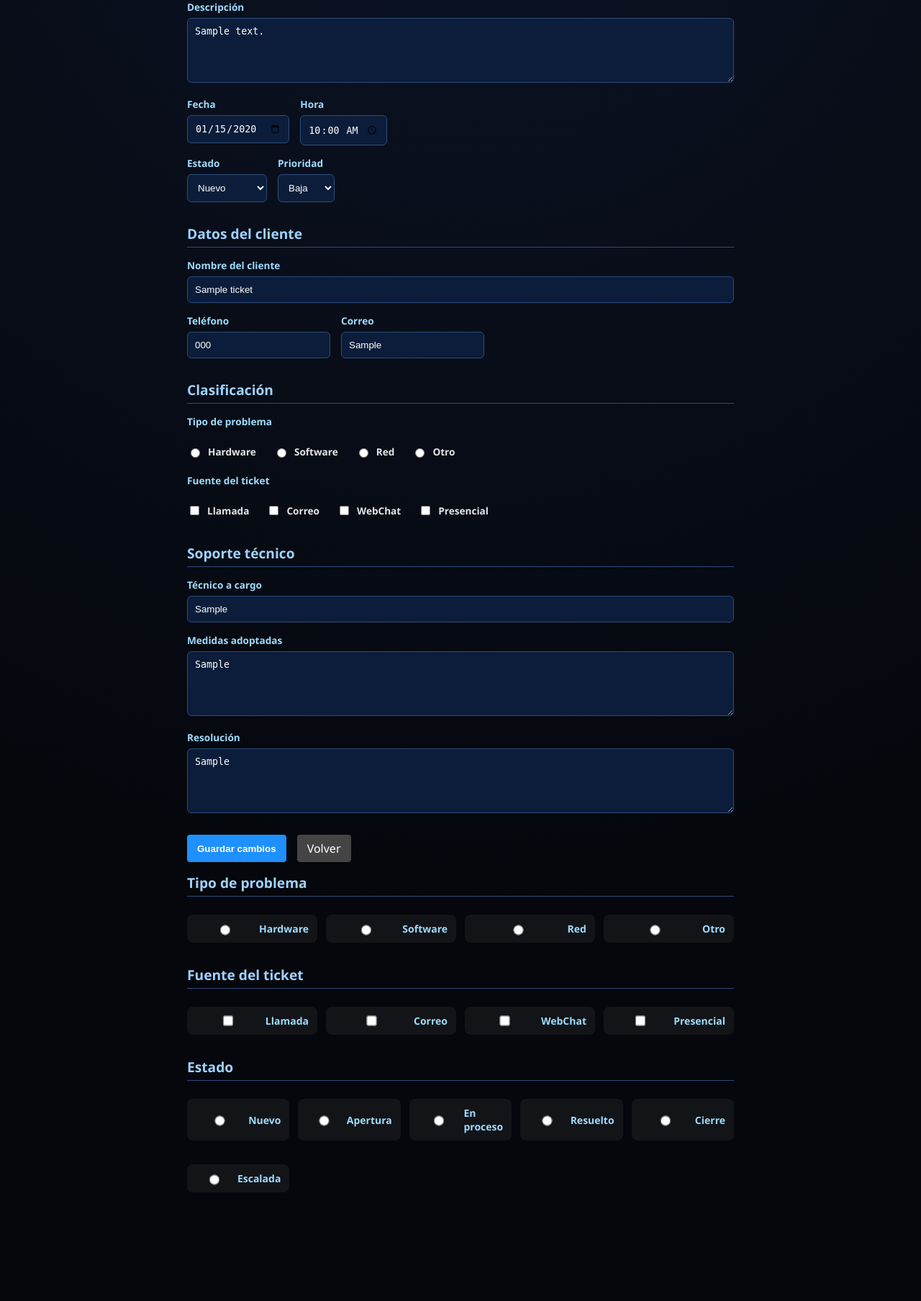
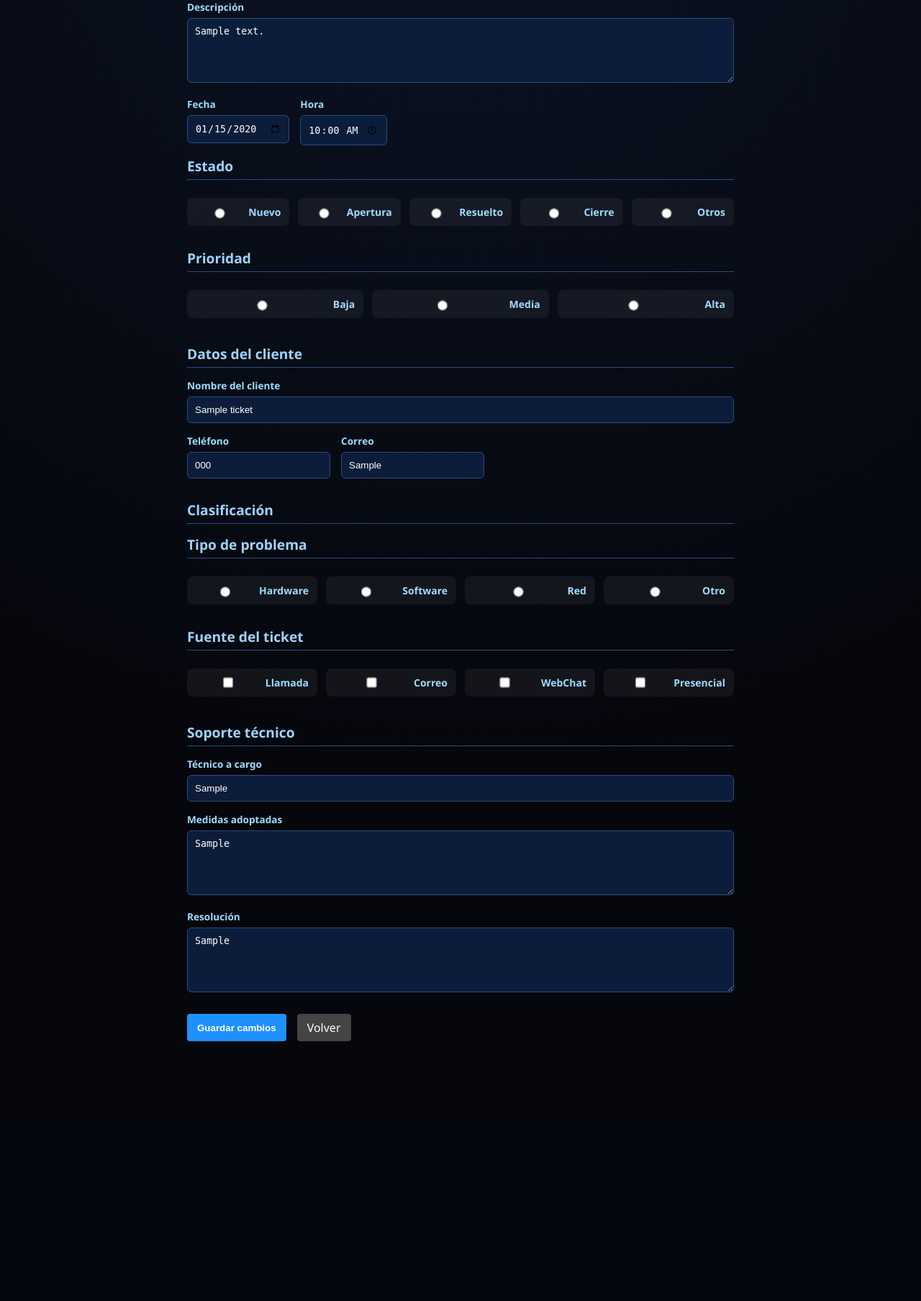
Before and after one commit to CarlokyOP/gestion-de-usuario, a Flask app: template app/templates/ticket_form.html in a window 1280 px wide. Shown: the part 258-2066 px from the top of the page at 72% size. After the commit the page ends 1705 px from the top, so only its background shows below. Run offline with Flask 3, Linux system fonts and the light colour scheme; the template is opened without the code that fills it: values that come from a table or form of the project are taken from there, others are empty; tables that the repository leaves empty hold one stand-in row (values such as "Sample post"); parts of the project's set-up code (start-up, migrations or seed data) failed here and were passed over.

Commit message:
Update ticket_form.html

```diff
--- a/app/templates/ticket_form.html
+++ b/app/templates/ticket_form.html
@@ -31,22 +31,37 @@
             </div>
         </div>
 
-        <div class="form-row">
-            <div>
-                <label>Estado</label>
-                <select name="estado">
-                    {% for e in ["Nuevo","En Proceso","Resuelto"] %}
-                    <option value="{{ e }}" {% if ticket and ticket.estado == e %}selected{% endif %}>{{ e }}</option>
+        <div class="form-section">
+            <label class="section-title">Estado</label>
+            <div class="option-grid">
+                {% for e in ["Nuevo", "Apertura", "Resuelto", "Cierre", "Otros"] %}
+                <label class="option-item">
+                    <input type="radio"
+                           name="estado"
+                           value="{{ e }}"
+                           {% if ticket and ticket.estado == e %}checked{% endif %}
+                           {% if not ticket and e == "Nuevo" %}checked{% endif %}
+                           required>
+                    <span>{{ e }}</span>
+                </label>
                 {% endfor %}
-                </select>
             </div>
-            <div>
-                <label>Prioridad</label>
-                <select name="prioridad">
-                    {% for p in ["Baja","Media","Alta"] %}
-                    <option value="{{ p }}" {% if ticket and ticket.prioridad == p %}selected{% endif %}>{{ p }}</option>
+        </div>
+
+        <div class="form-section">
+            <label class="section-title">Prioridad</label>
+            <div class="option-grid">
+                {% for p in ["Baja", "Media", "Alta"] %}
+                <label class="option-item">
+                    <input type="radio"
+                           name="prioridad"
+                           value="{{ p }}"
+                           {% if ticket and ticket.prioridad == p %}checked{% endif %}
+                           {% if not ticket and p == "Baja" %}checked{% endif %}
+                           required>
+                    <span>{{ p }}</span>
+                </label>
                 {% endfor %}
-                </select>
             </div>
         </div>
 
@@ -60,12 +75,12 @@
         <div class="form-row">
             <div>
                 <label>Teléfono</label>
-                <input type="text" name="telefono_cliente"
+                <input type="text" name="telefono_cliente" required
                        value="{{ ticket.telefono_cliente if ticket else '' }}">
             </div>
             <div>
                 <label>Correo</label>
-                <input type="email" name="correo_cliente"
+                <input type="email" name="correo_cliente" required
                        value="{{ ticket.correo_cliente if ticket else '' }}">
             </div>
         </div>
@@ -73,30 +88,36 @@
         <!-- ================= CLASIFICACIÓN ================= -->
         <h2 class="section-title">Clasificación</h2>
 
-        <label>Tipo de problema</label>
-<div class="checkbox-group">
+        <div class="form-section">
+            <label class="section-title">Tipo de problema</label>
+            <div class="option-grid">
                 {% for p in ["Hardware", "Software", "Red", "Otro"] %}
-    <label class="checkbox-item">
-        <input type="radio" name="tipo_problema" value="{{ p }}"
-        {% if ticket and ticket.tipo_problema == p %}checked{% endif %}>
-        {{ p }}
+                <label class="option-item">
+                    <input type="radio"
+                           name="tipo_problema"
+                           value="{{ p }}"
+                           {% if ticket and ticket.tipo_problema == p %}checked{% endif %}
+                           required>
+                    <span>{{ p }}</span>
                 </label>
                 {% endfor %}
             </div>
+        </div>
 
-
-
-        <label>Fuente del ticket</label>
-<div class="checkbox-group">
+        <div class="form-section">
+            <label class="section-title">Fuente del ticket</label>
+            <div class="option-grid">
                 {% for f in ["Llamada", "Correo", "WebChat", "Presencial"] %}
-    <label class="checkbox-item">
-        <input type="checkbox" name="fuente_ticket" value="{{ f }}"
+                <label class="option-item">
+                    <input type="checkbox"
+                           name="fuente_ticket"
+                           value="{{ f }}"
                            {% if ticket and f in (ticket.fuente_ticket or "") %}checked{% endif %}>
-        {{ f }}
+                    <span>{{ f }}</span>
                 </label>
                 {% endfor %}
             </div>
-
+        </div>
 
         <!-- ================= SOPORTE ================= -->
         <h2 class="section-title">Soporte técnico</h2>
@@ -118,54 +139,6 @@
             </button>
             <a href="{{ url_for('ticket.list_tickets') }}" class="btn-secondary">Volver</a>
         </div>
-        <div class="form-section">
-    <label class="section-title">Tipo de problema</label>
-    <div class="option-grid">
-        {% for p in ["Hardware", "Software", "Red", "Otro"] %}
-        <label class="option-item">
-            <input type="radio"
-                   name="tipo_problema"
-                   value="{{ p }}"
-                   {% if ticket and ticket.tipo_problema == p %}checked{% endif %}
-                   required>
-            <span>{{ p }}</span>
-        </label>
-        {% endfor %}
-    </div>
-</div>
-<div class="form-section">
-    <label class="section-title">Fuente del ticket</label>
-    <div class="option-grid">
-        {% for f in ["Llamada", "Correo", "WebChat", "Presencial"] %}
-        <label class="option-item">
-            <input type="checkbox"
-                   name="fuente_ticket"
-                   value="{{ f }}"
-                   {% if ticket and f in (ticket.fuente_ticket or "") %}checked{% endif %}>
-            <span>{{ f }}</span>
-        </label>
-        {% endfor %}
-    </div>
-</div>
-<div class="form-section">
-    <label class="section-title">Estado</label>
-    <div class="option-grid">
-        {% for e in ["Nuevo", "Apertura", "En proceso", "Resuelto", "Cierre", "Escalada"] %}
-        <label class="option-item">
-            <input type="radio"
-                   name="estado"
-                   value="{{ e }}"
-                   {% if ticket and ticket.estado == e %}checked{% endif %}
-                   required>
-            <span>{{ e }}</span>
-        </label>
-        {% endfor %}
-    </div>
-</div>
-
-
-
-
 
     </form>
 </div>
```
Lines whose indentation alone changed are shown as unchanged.
